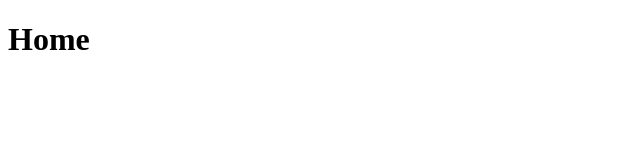
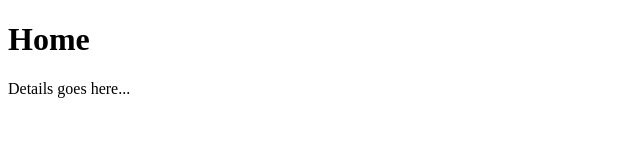
Before and after one commit to FuzailSiddiqui/git-seven, a plain HTML site: page index.html in a window 1280 px wide. Shown: the whole page, without its empty margins (0-640 px from the left). Drawn offline with Linux system fonts and the light colour scheme.

Commit message:
p tag added to index.html

```diff
--- a/index.html
+++ b/index.html
@@ -7,5 +7,6 @@
 </head>
 <body>
     <h1>Home</h1>
+    <p>Details goes here...</p>
 </body>
 </html>
```
